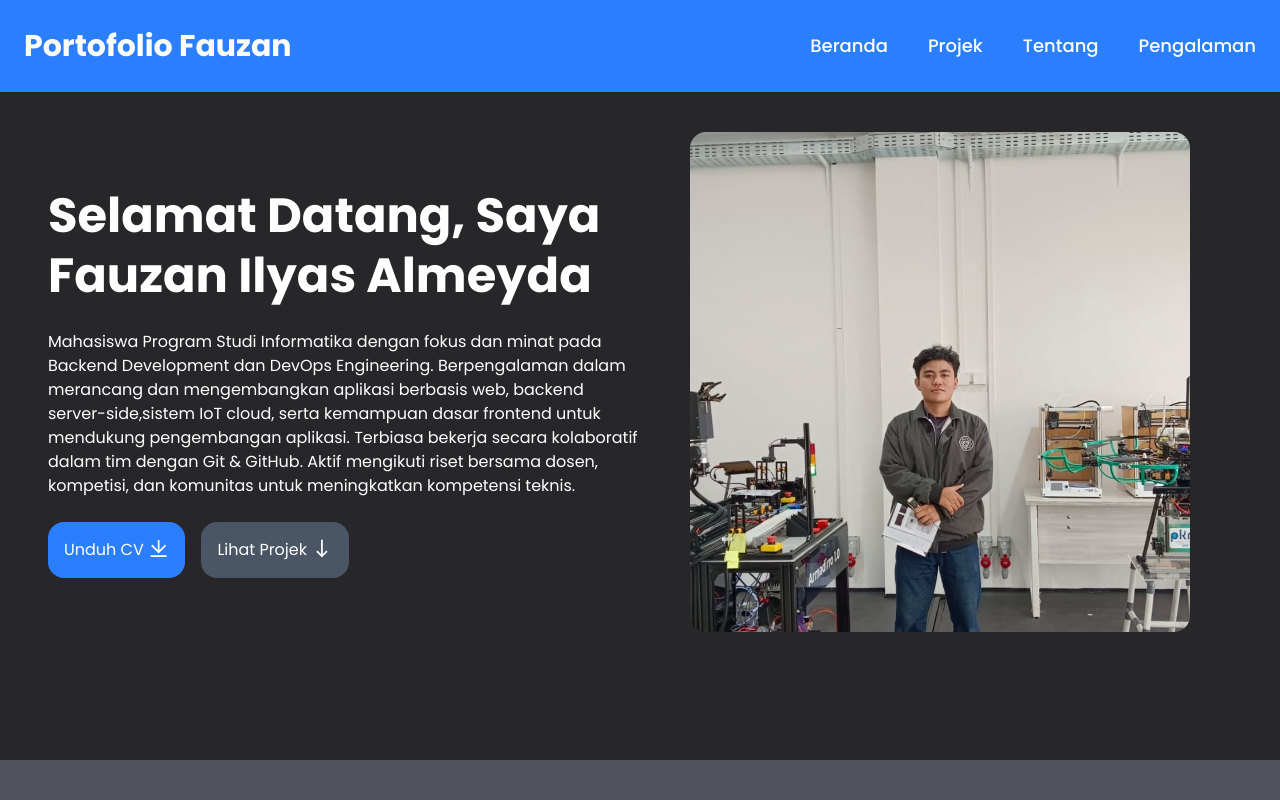
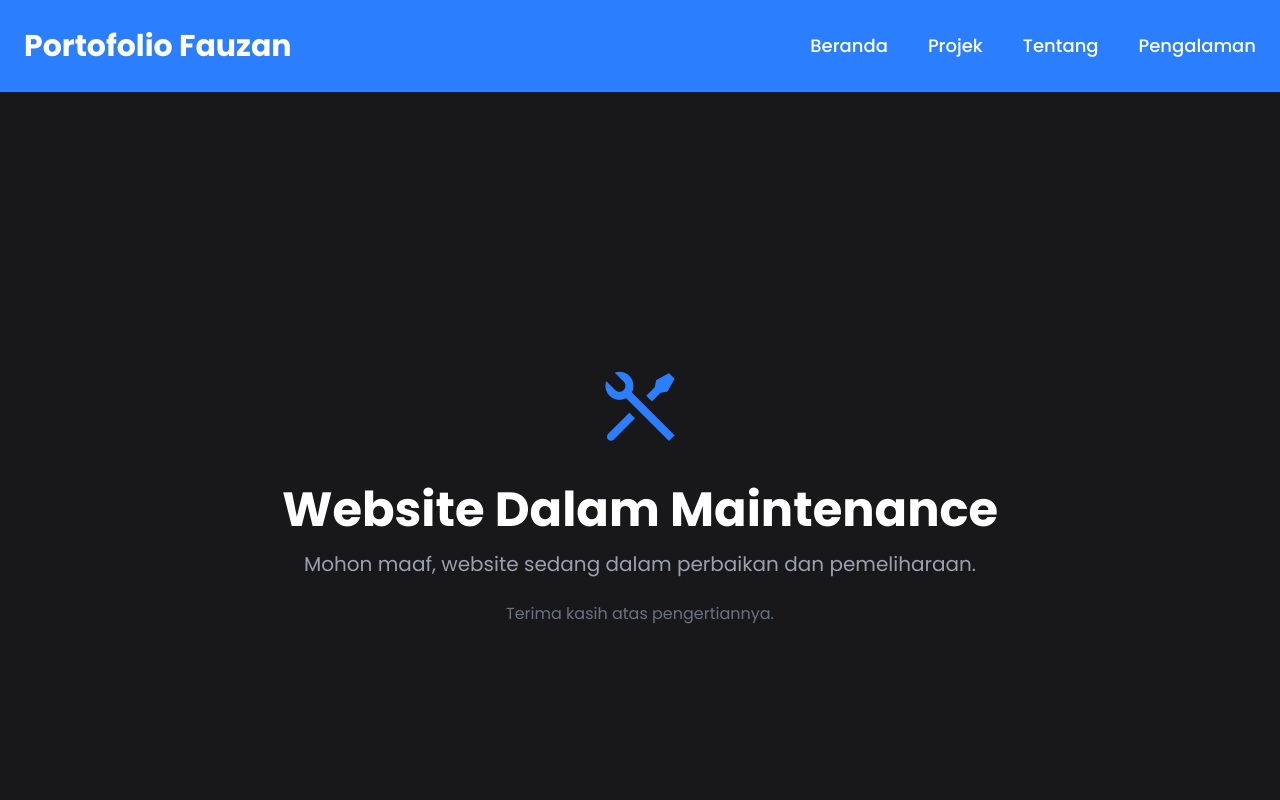
Before and after one commit to FauzanIlyasAlmeyda/web-portofolio, a React (Vite) app: page / in a window 1280 px wide. Shown: the top 800 px of the page. Built offline with nearby package versions, Linux system fonts and the light colour scheme.

Commit message:
maintanance

```diff
--- a/src/App.jsx
+++ b/src/App.jsx
@@ -1,8 +1,15 @@
+import Maintenance from "./Maintenance";
+
+function App() {
+  return <Maintenance />;
+}
+
+/* Konten asli - uncomment untuk mengaktifkan kembali
 import dataimage from "../data";
 import {file,myimage} from "../data";
 import { listTools, listProyek, social, pengalaman } from "../data";
 
-function App() {
+function AppOriginal() {
   return (
     <>
       <div className="container mx-auto ">
@@ -178,5 +185,6 @@ function App() {
     </>
   );
 }
+*/
 
 export default App;
--- /dev/null
+++ b/src/Maintenance.jsx
@@ -0,0 +1,20 @@
+function Maintenance() {
+  return (
+    <div className="min-h-screen flex items-center justify-center bg-zinc-900">
+      <div className="text-center px-6">
+        <div className="mb-8">
+          <i className="ri-tools-line text-8xl text-blue-500"></i>
+        </div>
+        <h1 className="text-5xl font-bold mb-4">Website Dalam Maintenance</h1>
+        <p className="text-xl text-gray-400 mb-6">
+          Mohon maaf, website sedang dalam perbaikan dan pemeliharaan.
+        </p>
+        <p className="text-gray-500">
+          Terima kasih atas pengertiannya.
+        </p>
+      </div>
+    </div>
+  );
+}
+
+export default Maintenance;
```
